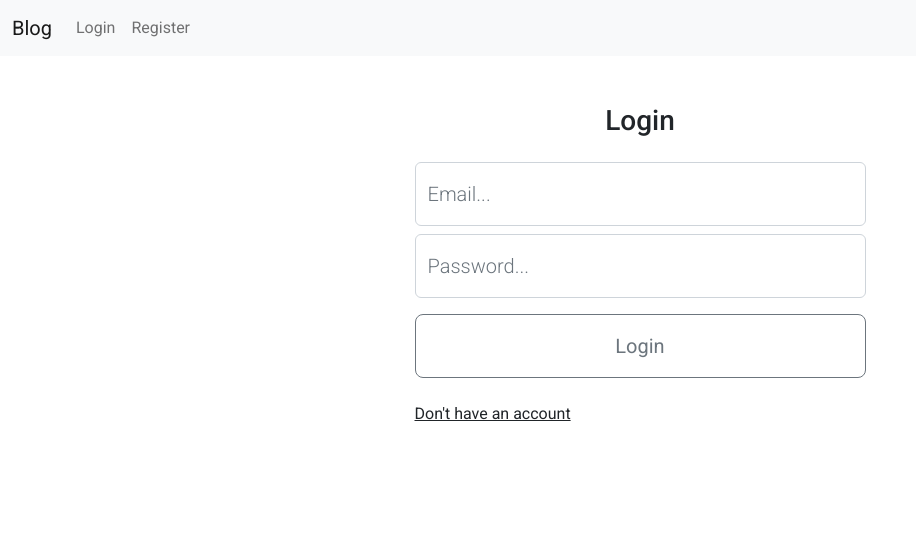
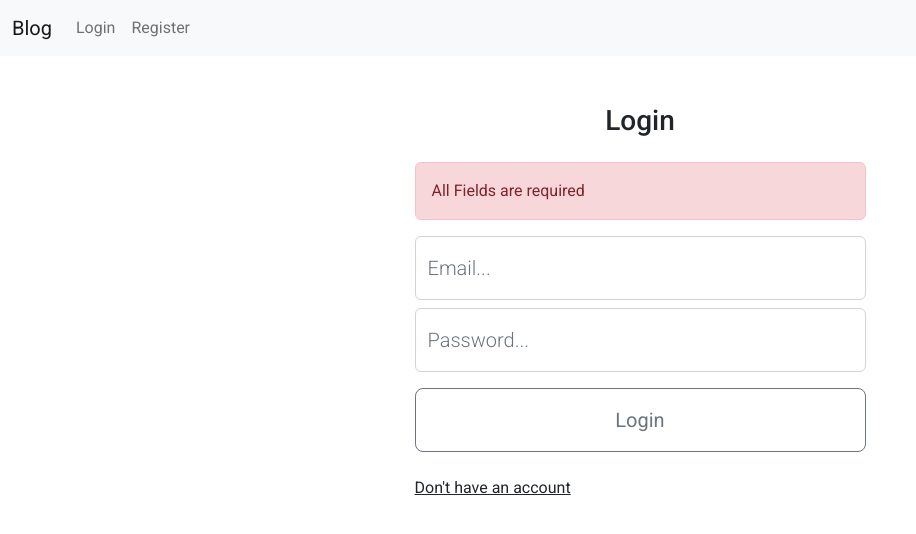
Before and after one commit to damian-git-99/blog-app-node, a React (Vite) app in the folder react-frontend/: page /login in a window 1280 px wide. Shown: the top 534 px of the page, without its empty margins (0-916 px from the left). Built offline with nearby package versions, Linux system fonts and the light colour scheme; no server answers.

Commit message:
refactor(Login.jsx): change formState errors to isValid for better readability and consistency fix(Login.jsx): fix conditional rendering of error message when form is invalid

```diff
--- a/react-frontend/src/pages/Login.jsx
+++ b/react-frontend/src/pages/Login.jsx
@@ -9,7 +9,7 @@ import { UserContext } from '../context/userContext'
 
 export const Login = () => {
   const { userInfo, setUserInfo } = useContext(UserContext)
-  const { register, handleSubmit, formState: { errors } } = useForm()
+  const { register, handleSubmit, formState: { isValid } } = useForm()
   const navigate = useNavigate()
 
   if (userInfo) {
@@ -17,8 +17,7 @@ export const Login = () => {
   }
 
   const onSubmit = (data) => {
-    const validForm = Object.keys(errors).length === 0
-    if (!validForm) return
+    if (!isValid) return
     login({ ...data })
       .then((data) => {
         setUserInfo({ ...data })
@@ -35,7 +34,7 @@ export const Login = () => {
       <Row className="justify-content-center align-items-center">
         <Col md={5}>
           <h3 className="text-center mb-4">Login</h3>
-          {Object.keys(errors).length > 0 && <Alert variant='danger'>All Fields are required</Alert>}
+          {isValid === false && <Alert variant='danger'>All Fields are required</Alert>}
           <Form onSubmit={handleSubmit(onSubmit)}>
             <Form.Control
               name="email"
```
